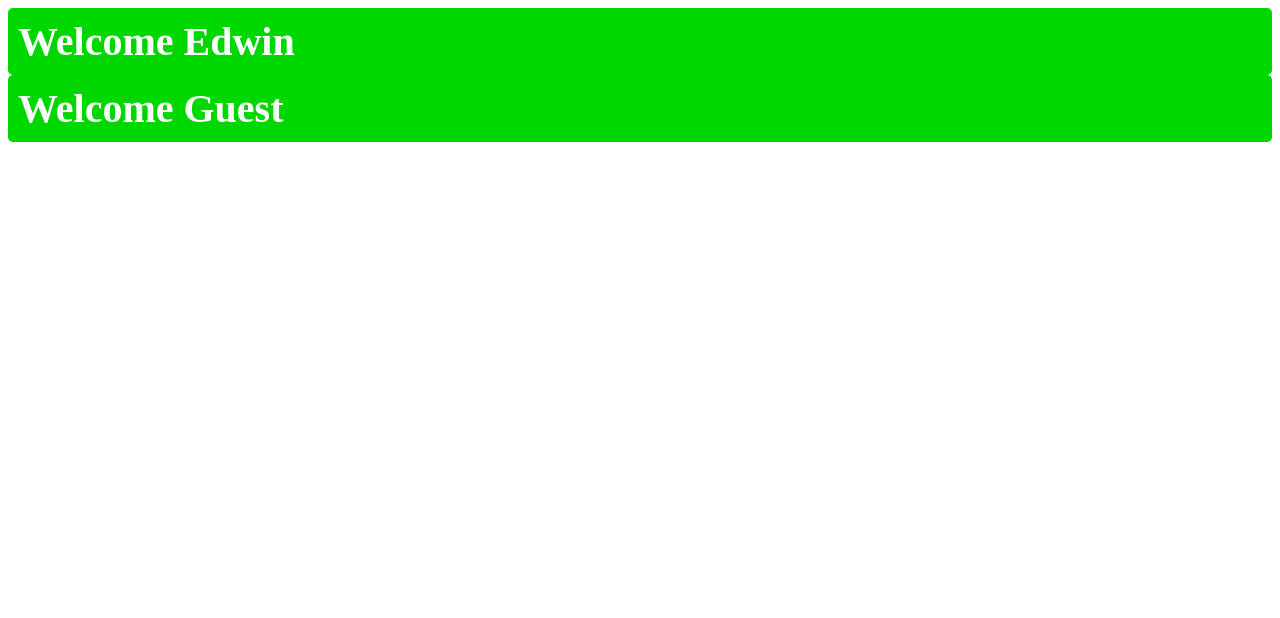
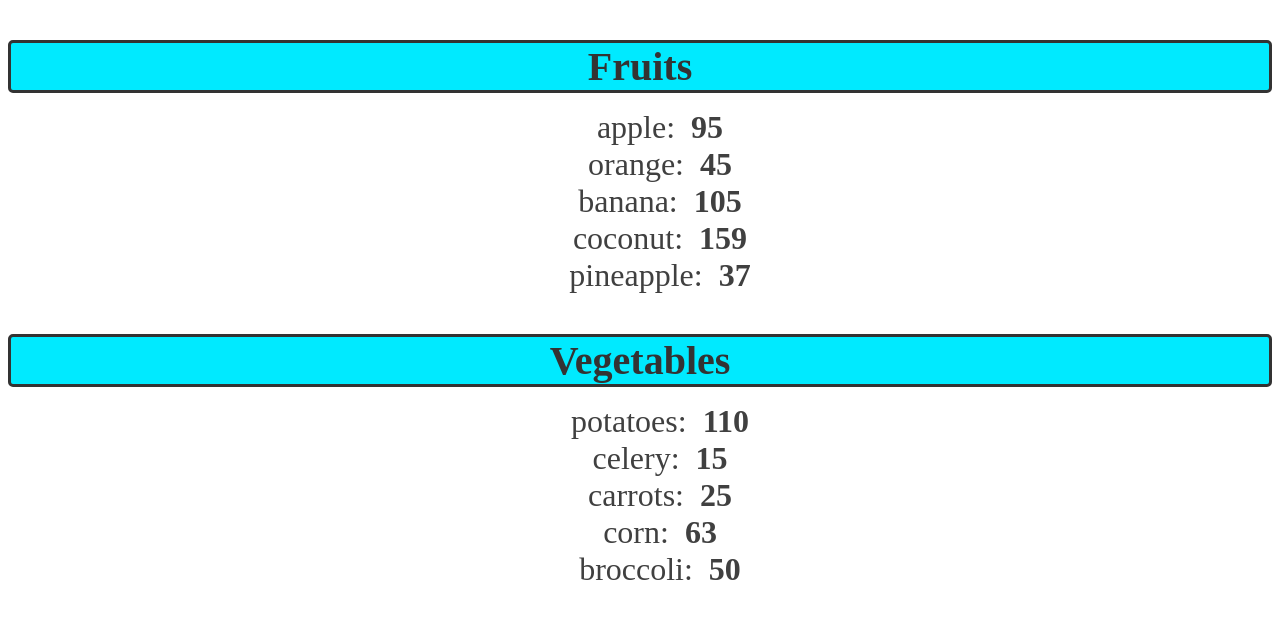
Before and after one commit to Edwinromerojr/ReactCourse, a React (Vite) app in the folder my-react-app/: page / in a window 1280 px wide. Shown: the top 618 px of the page. Built offline with nearby package versions, Linux system fonts and the light colour scheme.

Commit message:
render list

```diff
--- a/my-react-app/src/App.jsx
+++ b/my-react-app/src/App.jsx
@@ -1,11 +1,23 @@
-import UserGreeting from "./UserGreeting";
+import List from "./List";
 
 function App() {
 
+  const fruits = [{id: 1, name:"apple", calories: 95},
+                  {id: 2, name:"orange", calories: 45},
+                  {id: 3, name:"banana", calories: 105},
+                  {id: 4, name:"coconut", calories: 159},
+                  {id: 5, name:"pineapple", calories: 37}];
+
+  const vegetables = [{id: 6, name:"potatoes", calories: 110},
+                      {id: 7, name:"celery", calories: 15},
+                      {id: 8, name:"carrots", calories: 25},
+                      {id: 9, name:"corn", calories: 63},
+                      {id: 10, name:"broccoli", calories: 50}];
+
   return(
     <>
-      <UserGreeting isLoggedIn={true} username="Edwin"/>
-      <UserGreeting isLoggedIn={true}/>
+      {fruits.length > 0 ? <List items={fruits} category="Fruits" /> : null}
+      {vegetables.length > 0 && <List items={vegetables} category="Vegetables" />}
     </>
   );
 }
--- /dev/null
+++ b/my-react-app/src/List.jsx
@@ -0,0 +1,38 @@
+import PropTypes from 'prop-types'
+
+function List(props) {
+
+    // fruits.sort();  - for list
+
+    // fruits.sort((a, b) => a.name.localeCompare(b.name));  - Alphabetical
+    // fruits.sort((a, b) => b.name.localeCompare(a.name));  - Reverse Alphabetical
+    // fruits.sort((a, b) => a.calories - b.calories);  - Numeric
+    // fruits.sort((a, b) => b.calories - a.calories);  - Reverse Numeric
+
+    // const lowCalFruits = fruits.filter(fruit => fruit.calories < 100);
+    // const highCalFruits = fruits.filter(fruit => fruit.calories >= 100);
+
+    const category = props.category;
+    const itemList = props.items;
+
+    const listItems = itemList.map(item => <li key={item.id}>
+                      {item.name}: &nbsp;<b>{item.calories}</b></li> );
+
+    return (<>
+                <h3 className="list-category">{category}</h3>
+                <ul className="list-items">{listItems}</ul>
+            </>);
+
+}
+List.propTypes = {
+    category: PropTypes.string,
+    items: PropTypes.arrayOf(PropTypes.shape({id: PropTypes.number,
+                                              name: PropTypes.string,
+                                              calories: PropTypes.number})),
+}
+List.defaultProps = {
+    category: "Category",
+    items: [],
+}
+
+export default List
--- a/my-react-app/src/index.css
+++ b/my-react-app/src/index.css
@@ -64,3 +64,27 @@
   border-radius: 5px;
   margin: 0;
 }
+
+.list-category{
+  font-size: 2.5em;
+  font-weight: bold;
+  color: hsl(0, 0%, 20%);
+  margin-bottom: 10px;
+  text-align: center;
+  border: 3px solid;
+  border-radius: 5px;
+  background-color: hsl(185, 100%, 50%);
+}
+
+.list-items li{
+  font-size: 2em;
+  list-style: none;
+  color: hsl(0, 0%, 25%);
+  text-align: center;
+  margin: 0;
+}
+
+.list-items li:hover{
+  color: hsl(0, 0%, 45%);
+  cursor: pointer;
+}
```
